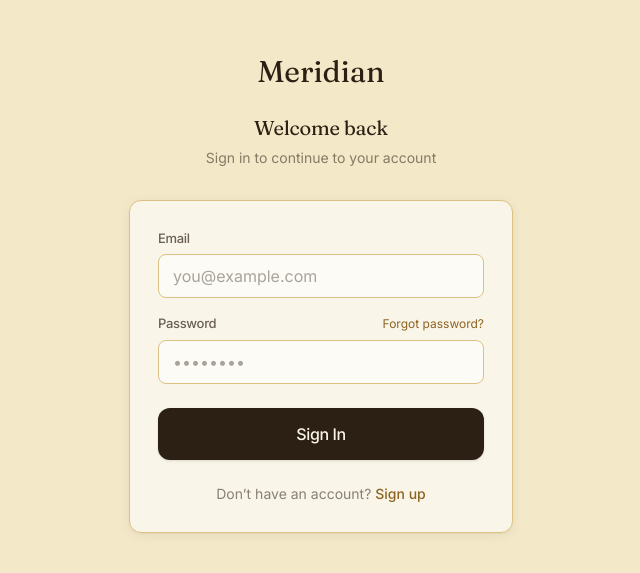
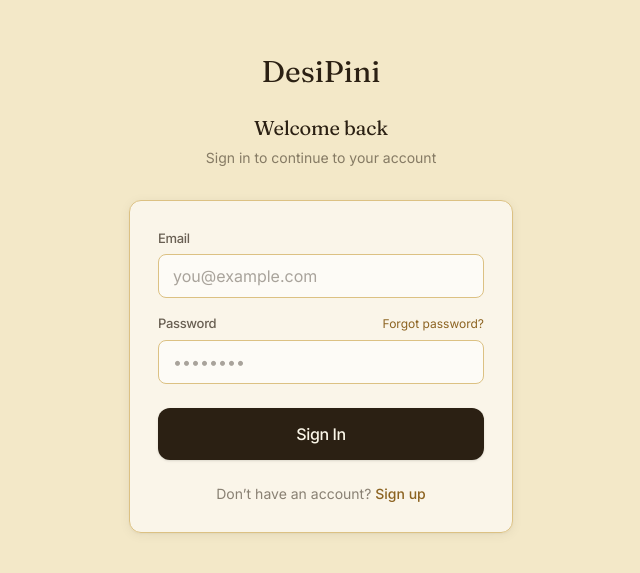
Before and after one commit to taahashahzad/desipini-ecom, a React (Vite) app: page /login in a window 1280 px wide. Shown: the part 107-680 px from the top of the page, without its empty margins (319-959 px from the left). Built offline with nearby package versions, Linux system fonts and the light colour scheme; no server answers.

Commit message:
added pic3

```diff
--- a/src/components/layout/Footer.tsx
+++ b/src/components/layout/Footer.tsx
@@ -51,13 +51,13 @@ export function Footer() {
           ]} />
           <FooterCol title="Support" links={[
             { label: 'Shipping Info', to: '/shipping' },
-            { label: 'Returns', to: '/returns' },
+            // { label: 'Returns', to: '/returns' },
             { label: 'Contact Us', to: '/contact' },
           ]} />
         </div>
 
         <div className="pt-6 border-t border-sand-line flex flex-col sm:flex-row items-center justify-between gap-3">
-          <p className="text-xs text-ink/40">© {new Date().getFullYear()} Meridian. All rights reserved.</p>
+          <p className="text-xs text-ink/40">© {new Date().getFullYear()} DesiPini. All rights reserved.</p>
           <p className="text-xs text-ink/40">Cash on Delivery available nationwide</p>
         </div>
       </div>
--- a/src/layouts/AuthLayout.tsx
+++ b/src/layouts/AuthLayout.tsx
@@ -12,7 +12,7 @@ export function AuthLayout({ title, subtitle, children }: { title: string; subti
         className="w-full max-w-sm"
       >
         <div className="text-center mb-8">
-          <Link to="/" className="font-display text-3xl text-ink">Meridian</Link>
+          <Link to="/" className="font-display text-3xl text-ink">DesiPini</Link>
           <h1 className="font-display text-xl text-ink mt-6">{title}</h1>
           {subtitle && <p className="text-sm text-ink/55 mt-1.5">{subtitle}</p>}
         </div>
--- a/src/pages/storefront/StaticPages.tsx
+++ b/src/pages/storefront/StaticPages.tsx
@@ -14,7 +14,7 @@ export function ShippingInfoPage() {
 export function ReturnsPage() {
   return (
     <StaticPage title="Returns & Exchanges">
-      <p>We accept returns within 14 days of delivery, provided items are unused, unworn, and in their original packaging.</p>
+      {/* <p>We accept returns within 14 days of delivery, provided items are unused, unworn, and in their original packaging.</p> */}
       <p>To start a return, reach out to our support team with your order number and we'll guide you through the process.</p>
       {/* <p>Refunds are processed within 5–7 business days of us receiving your returned item.</p> */}
     </StaticPage>
```
